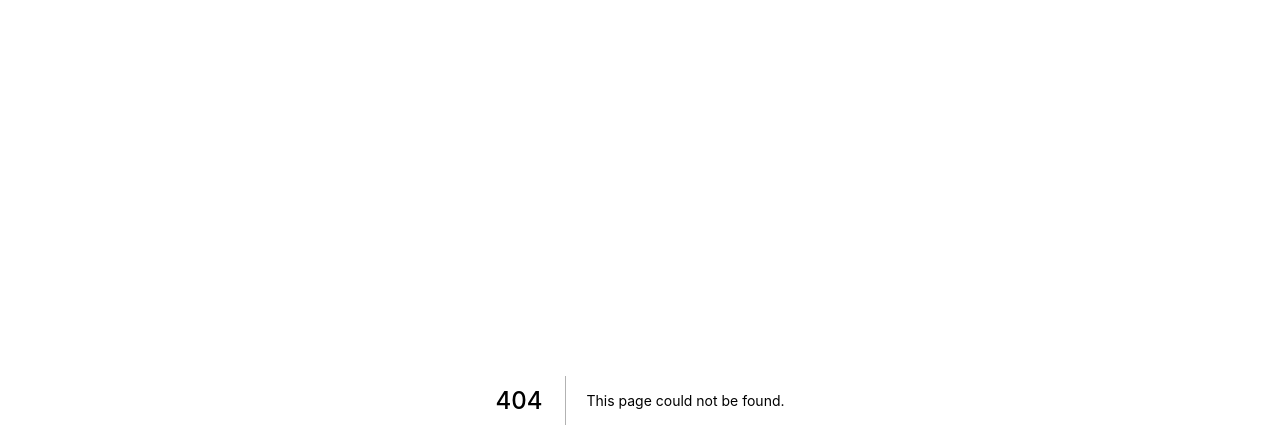
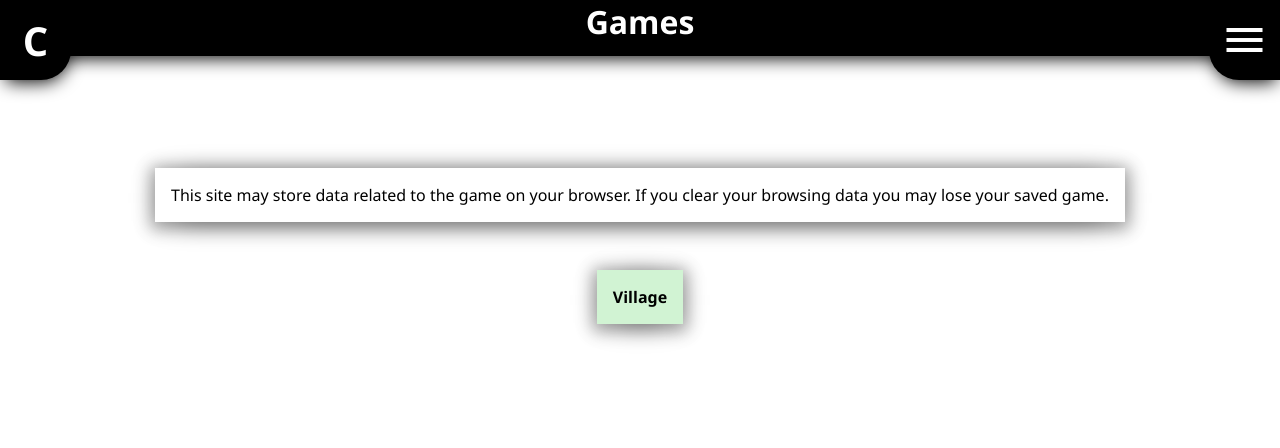
Before and after one commit to cdilz/cdilz, a Next.js app: page /games in a window 1280 px wide. Before the commit this address had no page. Shown: the top 448 px of the page. Built offline with nearby package versions, Linux system fonts and the light colour scheme.

Commit message:
Add game page

```diff
--- a/component/menu/main.js
+++ b/component/menu/main.js
@@ -49,7 +49,8 @@ export default function menu()
 	[
 		 {text: 'Home', link: '/'},
 		 {text: 'Chat', link: '/chat'},
-		 {text: 'About', link: '/about'}
+		 {text: 'About', link: '/about'},
+		 {text: 'Games', link: '/games'}
 	]
 	let list = entriesToList(entries)
 
--- a/pages/about.js
+++ b/pages/about.js
@@ -4,7 +4,7 @@ import style from './pages.about.module.css'
 export default function page()
 {
   return (
-    <Layout titleOverride='Home'>
+    <Layout titleOverride='About'>
       <section className={'wrapper hover'}>
         <p className={style.text}>
           Hello, my name is Charles DiLaurenzio. I have a degree in computer science, but my career has not been as focused on coding as I'd like. Because of this I decided to finally make my own personal site! I decided to challenge myself by using some technologies I don't know very well (such as MongoDB and Nex.js) and using everything as free as can be (except the domain name). As of writing this: I'm using <a alt='vercel' href='https://vercel.com/' target='_blank'>Vercel</a> to host the domain, <a alt='github' href='https://github.com/cdilz/cdilz' target='_blank'>GitHub</a> as my code repository, and <a alt='mongodb atlas' href='https://www.mongodb.com/cloud/atlas' target='_blank'>MongoDB Atlas</a> as a database provider.
--- /dev/null
+++ b/pages/games.js
@@ -0,0 +1,78 @@
+import Layout from 'component/layout/scroll'
+import style from './pages.games.module.css'
+import fs from 'fs'
+import path from 'path'
+import Link from 'next/link'
+
+export async function getStaticProps()
+{
+	let files = fs.readdirSync('./pages/games')
+	let games = []
+	for(let i = 0; i < files.length; i++)
+	{
+		if(path.extname(files[i]).toLowerCase() == '.js')
+		{
+			let file = files[i].slice(0, -3)
+			let name = splitAtUpper(file)
+			name = name[0].toUpperCase() + name.slice(1)
+			games.push(
+				{
+					path: `games/${file}`,
+					name: name
+				})
+		}
+	}
+	return {props:{games}}
+}
+
+function splitAtUpper(input)
+{
+	let output = ''
+	for(let i = 0; i < input.length; i++)
+	{
+		let char = input[i]
+		if(char.match(/[A-Z]/))
+		{
+			output += ' '
+		}
+		output += char
+	}
+
+	return output
+}
+
+function generateGameButtons(entries)
+{
+	let output = []
+	for(let i = 0; i < entries.length; i++)
+	{
+		let entry = entries[i]
+		output.push(
+			<Link href={entry.path}>
+				<a className={style.gameButton + ' hover'}>
+					{entry.name}
+				</a>
+			</Link>
+		)
+	}
+
+	return output
+}
+
+export default function page({games})
+{
+	let buttons = generateGameButtons(games)
+  return (
+    <Layout titleOverride='Games'>
+      <section className={'wrapper hover'}>
+        <p className={style.text}>
+          This site may store data related to the game on your browser. If you clear your browsing data you may lose your saved game.
+        </p>
+      </section>
+
+			<section className={style.gameContainer + ' wrapper'}>
+				{buttons}
+			</section>
+		</Layout>
+  )
+}
--- a/pages/pages.about.module.css
+++ b/pages/pages.about.module.css
@@ -9,11 +9,17 @@
 	padding: 1rem;
 	display: flex;
 	flex-direction: row;
+	transition: background-color 100ms linear;
 }
 
 .siteLink:hover
 {
 	background-color: rgb(221, 221, 221);
+}
+
+.siteLink:visited, .siteLink:link
+{
+	color: inherit;
 }
 
 .socialText
--- /dev/null
+++ b/pages/pages.games.module.css
@@ -0,0 +1,26 @@
+.gameContainer
+{
+	display: flex;
+	flex-direction: row;
+	flex-wrap: wrap;
+}
+
+.gameButton
+{
+	margin: 1rem;
+	padding: 1rem;
+	font-weight: bolder;
+	background-color: rgb(209, 243, 211);
+	text-decoration: none;
+	transition: background-color 100ms linear;
+}
+
+.gameButton:hover
+{
+	background-color: rgb(163, 206, 166);
+}
+
+.gameButton:visited, .gameButton:link
+{
+	color: inherit;
+}
```
Also changed, not shown: pages/games/village.js (added, +15 -0 lines), pages/games/pages.games.village.module.css (added).
